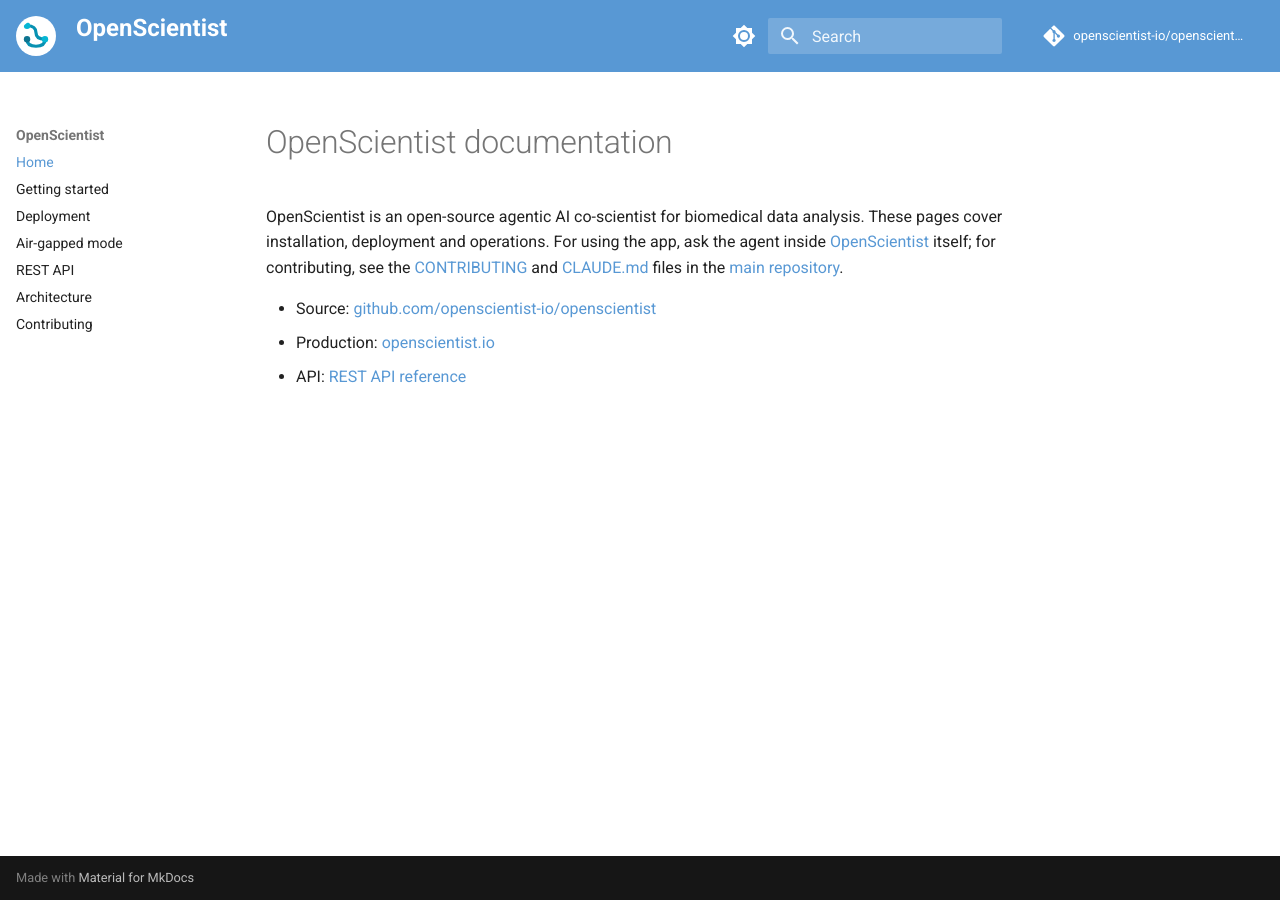
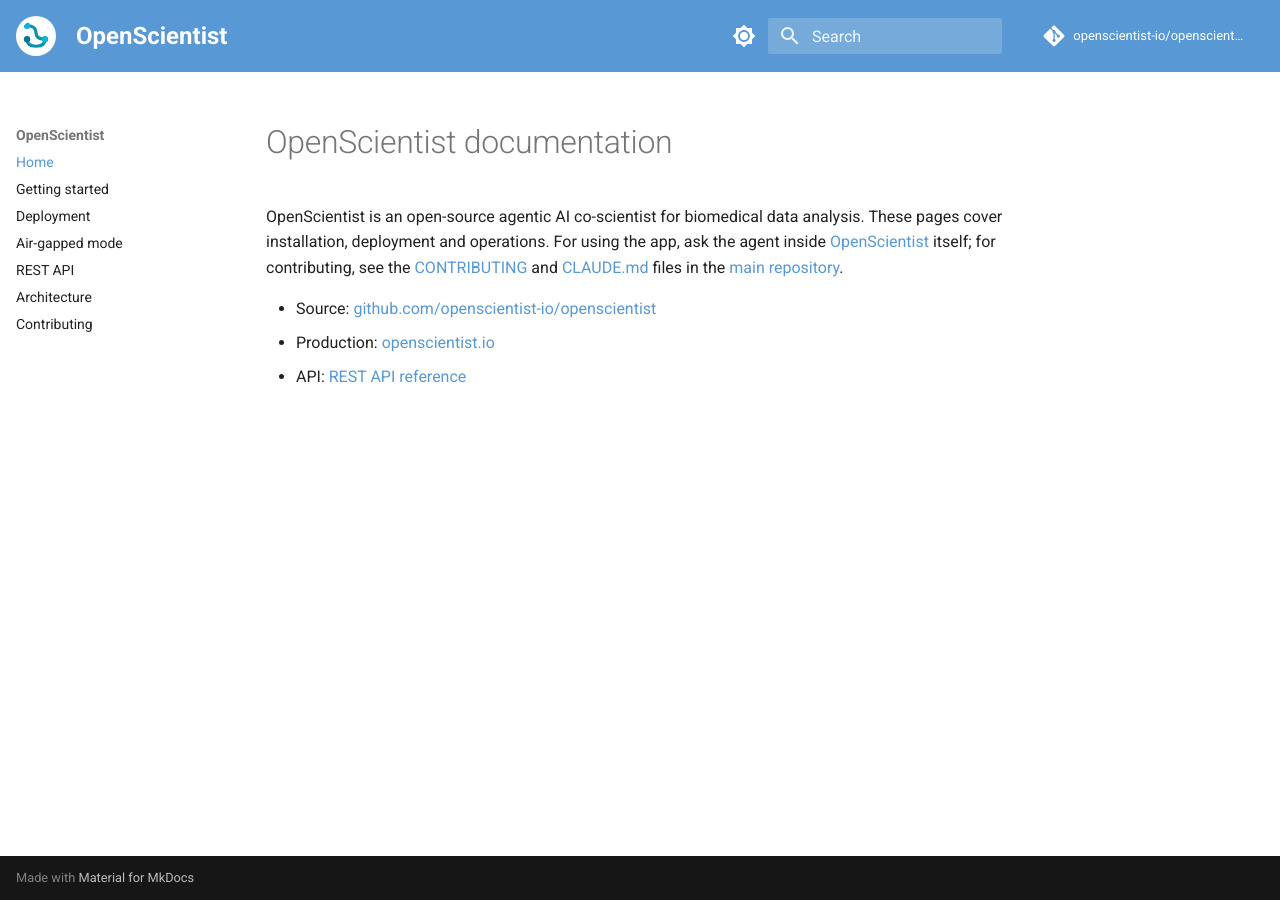
Before and after one commit to openscientist-io/openscientist-docs, an MkDocs documentation site: the page built from docs/index.md, in a window 1280 px wide. Built offline with MkDocs 1.6.1 and Material for MkDocs 9.7.7, drawn with Linux system fonts in a browser that asks for light colours; comment, search, counter and statistics services are not loaded.

Commit message:
Header: vertically centre the title like the app
Co-Authored-By: Claude Opus 5.5 <noreply@anthropic.com>

```diff
--- a/docs/stylesheets/extra.css
+++ b/docs/stylesheets/extra.css
@@ -69,6 +69,10 @@
   margin-left: 8px;
   margin-right: 0;
 }
+/* Vertically centre the 32px title line in the 48px title box (theme pins it to the top). */
+.md-header__title .md-header__topic {
+  top: 8px;
+}
 
 /* Tabs bar (if enabled later) and search box inherit the same blue. */
 .md-tabs {
```
